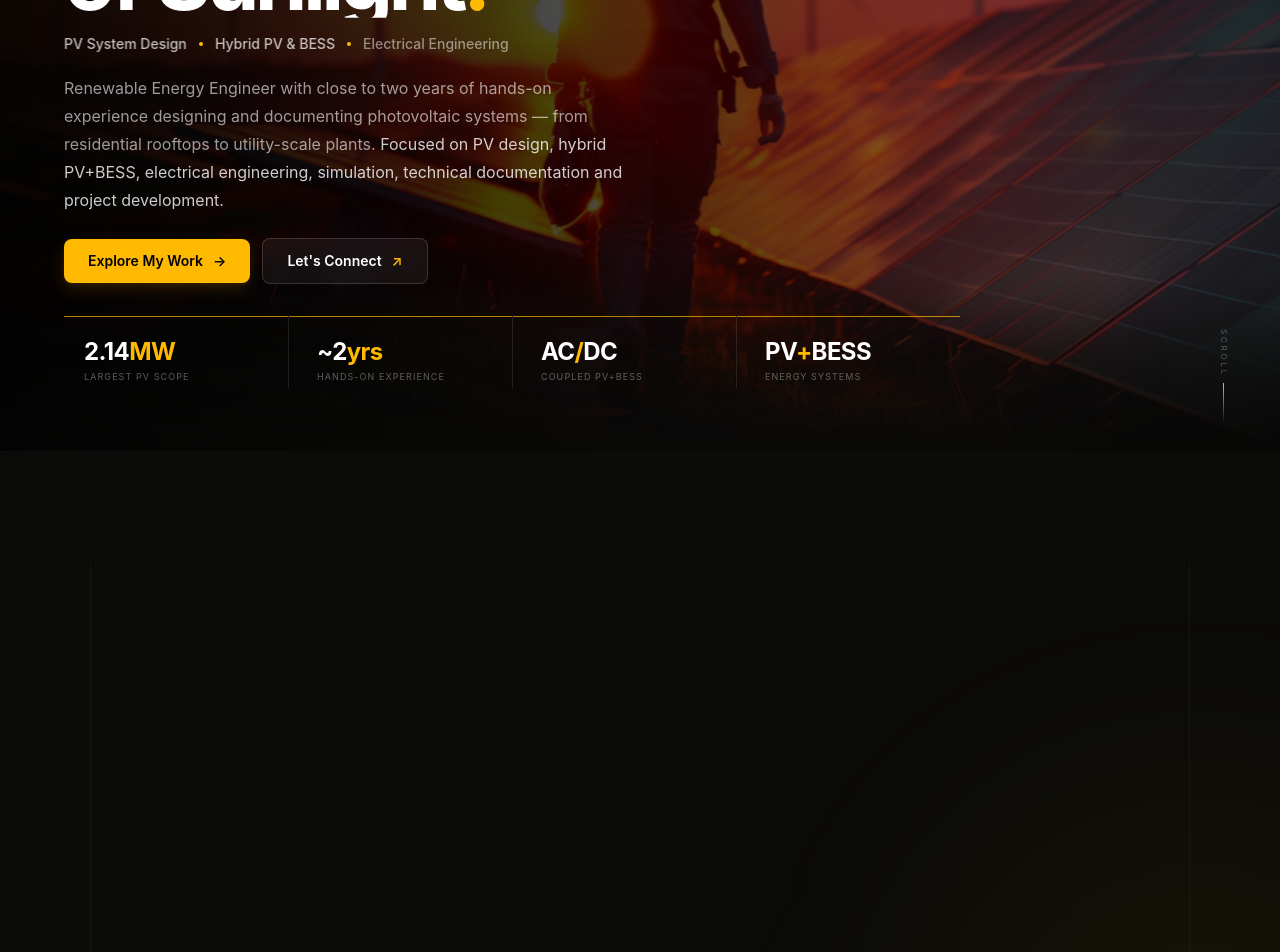
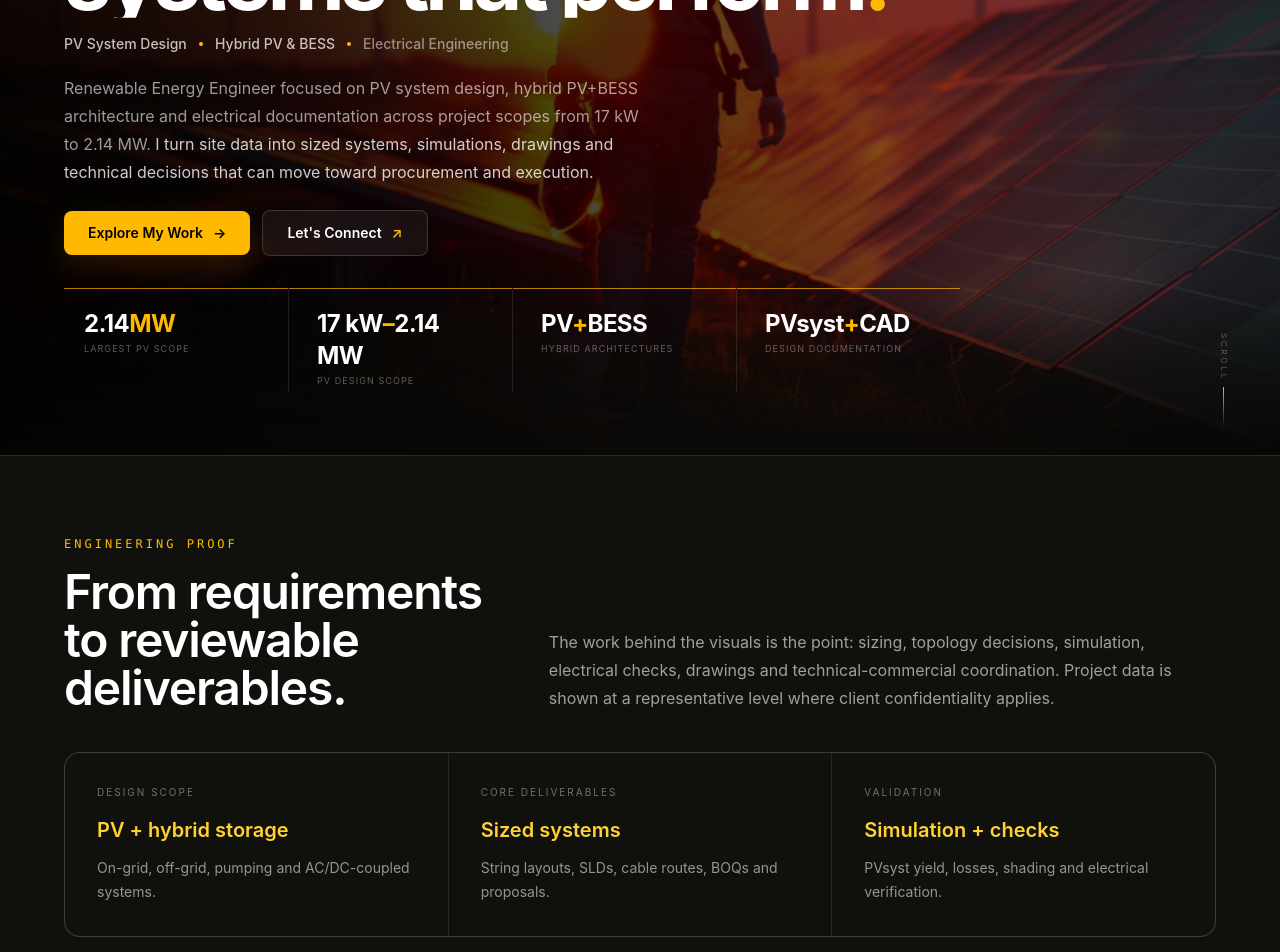
Before and after one commit to KiraIIV-max/BR-portofolio, a React (Vite) app in the folder my-app/: page / in a window 1280 px wide. Shown: the part 360-1312 px from the top of the page. Built offline with nearby package versions, Linux system fonts and the light colour scheme.

Commit message:
fixed  porto

```diff
--- a/my-app/src/App.jsx
+++ b/my-app/src/App.jsx
@@ -13,16 +13,18 @@ function App() {
   return (
     <BrowserRouter>
       <Navbar />
-      <Routes>
-        <Route path="/" element={<Home />} />
-        <Route path="/about" element={<About/>} />
-        <Route path="/projects" element={<Projects/>} />
-        <Route path="/engineering-process" element={<EngineeringProcess/>} />
-        <Route path="/experience" element={<Experience/>} />
-        <Route path="/skills" element={<Skills/>} />
-        <Route path="/achievements" element={<Achievements/>} />
-        <Route path="/contact" element={<Contact/>} />
-      </Routes>
+      <main id="main-content">
+        <Routes>
+          <Route path="/" element={<Home />} />
+          <Route path="/about" element={<About />} />
+          <Route path="/projects" element={<Projects />} />
+          <Route path="/engineering-process" element={<EngineeringProcess />} />
+          <Route path="/experience" element={<Experience />} />
+          <Route path="/skills" element={<Skills />} />
+          <Route path="/achievements" element={<Achievements />} />
+          <Route path="/contact" element={<Contact />} />
+        </Routes>
+      </main>
       <Footer />
     </BrowserRouter>
   );
--- a/my-app/src/index.css
+++ b/my-app/src/index.css
@@ -1 +1,40 @@
 @import "tailwindcss";
+
+:root {
+  color-scheme: dark;
+  font-family: Inter, ui-sans-serif, system-ui, sans-serif;
+  background: #0b0b09;
+}
+
+html {
+  scroll-behavior: smooth;
+}
+
+body {
+  margin: 0;
+  min-width: 320px;
+  background: #0b0b09;
+  color: #f8fafc;
+  text-rendering: optimizeLegibility;
+}
+
+button,
+a {
+  -webkit-tap-highlight-color: transparent;
+}
+
+:focus-visible {
+  outline: 2px solid #fbbf24;
+  outline-offset: 4px;
+}
+
+@media (prefers-reduced-motion: reduce) {
+  *,
+  *::before,
+  *::after {
+    scroll-behavior: auto !important;
+    animation-duration: 0.01ms !important;
+    animation-iteration-count: 1 !important;
+    transition-duration: 0.01ms !important;
+  }
+}
--- a/my-app/src/pages/About.jsx
+++ b/my-app/src/pages/About.jsx
@@ -391,11 +391,10 @@ const About = () => {
               "
             >
               <p>
-                Renewable Energy Engineer with close to two years
-                of hands-on experience designing and documenting
-                photovoltaic systems across residential,
-                commercial, pumping, and utility-scale
-                applications.
+                Renewable Energy Engineer focused on PV design,
+                hybrid PV+BESS architecture and electrical
+                documentation across residential, commercial,
+                pumping and utility-scale applications.
               </p>
 
               <p>
@@ -406,8 +405,9 @@ const About = () => {
                   hybrid PV+BESS architecture, and
                   technical-commercial analysis
                 </span>{' '}
-                to develop practical and cost-effective
-                energy solutions.
+                to turn requirements into reviewable, practical
+                energy solutions that can move toward procurement
+                and execution.
               </p>
             </div>
 
--- a/my-app/src/pages/Home.jsx
+++ b/my-app/src/pages/Home.jsx
@@ -761,7 +761,6 @@ const Home = () => {
                     inline-flex
                     h-full
                     w-full
-                    animate-ping
                     rounded-full
                     bg-amber-400
                     opacity-50
@@ -791,7 +790,7 @@ const Home = () => {
                   text-amber-300
                 "
               >
-                Renewable Energy Engineer
+                PV DESIGN ENGINEER · HYBRID PV+BESS
               </span>
 
             </div>
@@ -831,7 +830,7 @@ const Home = () => {
                     text-white
                   "
                 >
-                  Engineering the
+                  Designing
                 </div>
 
               </div>
@@ -847,7 +846,7 @@ const Home = () => {
                     text-white/40
                   "
                 >
-                  Power
+                  PV & BESS
                 </div>
 
               </div>
@@ -863,7 +862,7 @@ const Home = () => {
                     text-white
                   "
                 >
-                  of Sunlight
+                  systems that perform
                   <span className="text-amber-400">
                     .
                   </span>
@@ -992,16 +991,15 @@ const Home = () => {
                 will-change-transform
               "
             >
-              Renewable Energy Engineer with close to two years
-              of hands-on experience designing and documenting
-              photovoltaic systems — from residential rooftops
-              to utility-scale plants.
+              Renewable Energy Engineer focused on PV system design,
+              hybrid PV+BESS architecture and electrical documentation
+              across project scopes from 17 kW to 2.14 MW.
 
               <span className="text-white/80">
                 {' '}
-                Focused on PV design, hybrid PV+BESS,
-                electrical engineering, simulation,
-                technical documentation and project development.
+                I turn site data into sized systems, simulations,
+                drawings and technical decisions that can move toward
+                procurement and execution.
               </span>
             </p>
 
@@ -1286,10 +1284,11 @@ const Home = () => {
                     md:text-2xl
                   "
                 >
-                  ~2
+                  17 kW
                   <span className="text-amber-400">
-                    yrs
+                    –
                   </span>
+                  2.14 MW
                 </p>
 
                 <p
@@ -1305,7 +1304,7 @@ const Home = () => {
                     sm:text-[9px]
                   "
                 >
-                  Hands-on Experience
+                  PV design scope
                 </p>
 
               </div>
@@ -1329,81 +1328,6 @@ const Home = () => {
                   will-change-transform
 
                   md:border-l
-                  md:border-t-0
-                  md:px-7
-                  md:pt-5
-                "
-              >
-
-                <span
-                  ref={addMetricLine}
-                  className="
-                    absolute
-                    left-0
-                    top-0
-
-                    h-px
-                    w-full
-
-                    bg-amber-400/70
-                  "
-                />
-
-                <p
-                  className="
-                    text-xl
-                    font-bold
-                    tracking-tight
-
-                    sm:text-2xl
-
-                    md:text-2xl
-                  "
-                >
-                  AC
-                  <span className="text-amber-400">
-                    /
-                  </span>
-                  DC
-                </p>
-
-                <p
-                  className="
-                    mt-0.5
-
-                    text-[8px]
-                    uppercase
-                    tracking-[0.12em]
-
-                    text-white/35
-
-                    sm:text-[9px]
-                  "
-                >
-                  Coupled PV+BESS
-                </p>
-
-              </div>
-
-              {/* =================================================
-                  04 — PV + BESS
-              ================================================= */}
-
-              <div
-                ref={addMetric}
-                className="
-                  relative
-
-                  border-l
-                  border-t
-                  border-white/10
-
-                  px-5
-                  pb-1
-                  pt-4
-
-                  will-change-transform
-
                   md:border-t-0
                   md:px-7
                   md:pt-5
@@ -1455,7 +1379,82 @@ const Home = () => {
                     sm:text-[9px]
                   "
                 >
-                  Energy Systems
+                  Hybrid architectures
+                </p>
+
+              </div>
+
+              {/* =================================================
+                  04 — PV + BESS
+              ================================================= */}
+
+              <div
+                ref={addMetric}
+                className="
+                  relative
+
+                  border-l
+                  border-t
+                  border-white/10
+
+                  px-5
+                  pb-1
+                  pt-4
+
+                  will-change-transform
+
+                  md:border-t-0
+                  md:px-7
+                  md:pt-5
+                "
+              >
+
+                <span
+                  ref={addMetricLine}
+                  className="
+                    absolute
+                    left-0
+                    top-0
+
+                    h-px
+                    w-full
+
+                    bg-amber-400/70
+                  "
+                />
+
+                <p
+                  className="
+                    text-xl
+                    font-bold
+                    tracking-tight
+
+                    sm:text-2xl
+
+                    md:text-2xl
+                  "
+                >
+                  PVsyst
+                  <span className="text-amber-400">
+                    +
+                  </span>
+                  CAD
+                </p>
+
+                <p
+                  className="
+                    mt-0.5
+
+                    text-[8px]
+                    uppercase
+                    tracking-[0.12em]
+
+                    text-white/35
+
+                    sm:text-[9px]
+                  "
+                >
+                  Design documentation
                 </p>
 
               </div>
@@ -1519,6 +1518,65 @@ const Home = () => {
 
       </section>
 
+      <section
+        aria-labelledby="proof-heading"
+        className="border-y border-white/10 bg-[#10100d] py-14 text-white md:py-20"
+      >
+        <div className="mx-auto max-w-7xl px-6 md:px-12 lg:px-16">
+          <div className="grid gap-10 lg:grid-cols-[0.8fr_1.2fr] lg:items-end">
+            <div>
+              <p className="font-mono text-xs uppercase tracking-[0.25em] text-amber-400">
+                Engineering proof
+              </p>
+              <h2
+                id="proof-heading"
+                className="mt-4 max-w-xl text-3xl font-semibold tracking-tight md:text-5xl"
+              >
+                From requirements to reviewable deliverables.
+              </h2>
+            </div>
+            <p className="max-w-2xl text-sm leading-7 text-white/60 md:text-base">
+              The work behind the visuals is the point: sizing, topology
+              decisions, simulation, electrical checks, drawings and
+              technical-commercial coordination. Project data is shown at a
+              representative level where client confidentiality applies.
+            </p>
+          </div>
+
+          <div className="mt-10 grid gap-px overflow-hidden rounded-2xl border border-white/10 bg-white/10 md:grid-cols-3">
+            {[
+              {
+                label: 'Design scope',
+                value: 'PV + hybrid storage',
+                detail: 'On-grid, off-grid, pumping and AC/DC-coupled systems.',
+              },
+              {
+                label: 'Core deliverables',
+                value: 'Sized systems',
+                detail: 'String layouts, SLDs, cable routes, BOQs and proposals.',
+              },
+              {
+                label: 'Validation',
+                value: 'Simulation + checks',
+                detail: 'PVsyst yield, losses, shading and electrical verification.',
+              },
+            ].map((item) => (
+              <div key={item.label} className="bg-[#10100d] p-6 md:p-8">
+                <p className="text-[10px] uppercase tracking-[0.2em] text-white/40">
+                  {item.label}
+                </p>
+                <p className="mt-4 text-xl font-semibold text-amber-300">
+                  {item.value}
+                </p>
+                <p className="mt-3 text-sm leading-6 text-white/55">
+                  {item.detail}
+                </p>
+              </div>
+            ))}
+          </div>
+        </div>
+      </section>
+
       {/* =====================================================
           02 — ABOUT
       ===================================================== */}
```
Also changed, not shown: my-app/index.html (+6 -1 lines), my-app/src/components/Navbar.jsx (+13 -7 lines), my-app/src/pages/Projects.jsx (+19 -4 lines).
